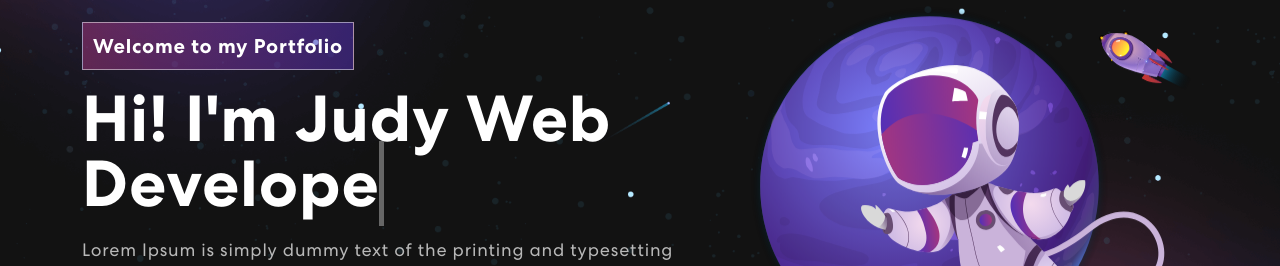
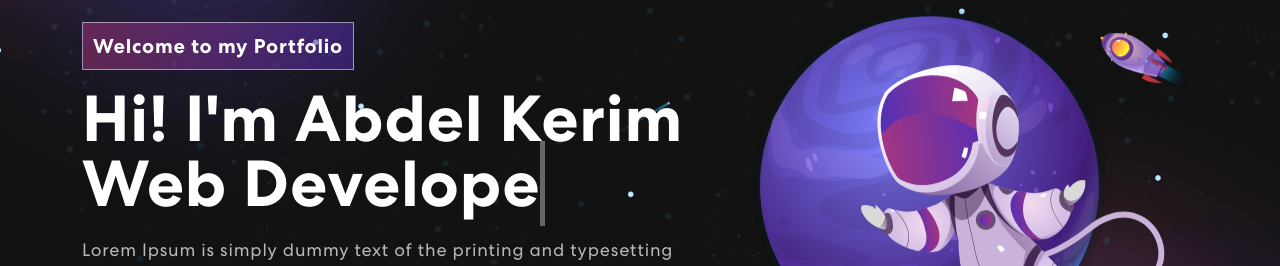
Before and after one commit to AbdelkerimMahfoudh/salah-portfolio, a React (Create React App) app: page / in a window 1280 px wide. Shown: the part 238-504 px from the top of the page. Built offline with nearby package versions, Linux system fonts and the light colour scheme.

Commit message:
adding animate.css

```diff
--- a/package.json
+++ b/package.json
@@ -6,6 +6,8 @@
     "@testing-library/jest-dom": "^5.17.0",
     "@testing-library/react": "^13.4.0",
     "@testing-library/user-event": "^13.5.0",
+    "animate.css": "^4.1.1",
+    "bootstrap": "^5.3.3",
     "mailchimp": "^1.2.1",
     "react": "^18.3.1",
     "react-bootstrap": "^2.10.3",
--- a/src/components/Banner.js
+++ b/src/components/Banner.js
@@ -11,7 +11,7 @@ export const Banner = () => {
   const [text, setText] = useState('');
   const [delta, setDelta] = useState(300 - Math.random() * 100);
   const [index, setIndex] = useState(1);
-  const toRotate = [ "Web Developer", "Web Designer", "UI/UX Designer" ];
+  const toRotate = [ "Web Developer", "Mobile Developer", "UI/UX Designer" ];
   const period = 2000;
 
   useEffect(() => {
@@ -56,7 +56,7 @@ export const Banner = () => {
               {({ isVisible }) =>
                 <div className={isVisible ? "animate__animated animate__fadeIn" : ""}>
                   <span className="tagline">Welcome to my Portfolio</span>
-                  <h1>{`Hi! I'm Judy`} <span className="txt-rotate" dataPeriod="1000" data-rotate='[ "Web Developer", "Web Designer", "UI/UX Designer" ]'><span className="wrap">{text}</span></span></h1>
+                  <h1>{`Hi! I'm Abdel Kerim`} <span className="txt-rotate" dataPeriod="1000" data-rotate='[ "Web Developer", "Mobile Developer", "UI/UX Designer" ]'><span className="wrap">{text}</span></span></h1>
                   <p>Lorem Ipsum is simply dummy text of the printing and typesetting industry. Lorem Ipsum has been the industry's standard dummy text ever since the 1500s, when an unknown printer took a galley of type and scrambled it to make a type specimen book.</p>
                   <button onClick={() => console.log('connect')}>Let’s Connect <ArrowRightCircle size={25} /></button>
                 </div>}
--- a/src/components/contact.js
+++ b/src/components/contact.js
@@ -36,7 +36,7 @@ export const Contact = () => {
     setButtonText("Send");
     let result = await response.json();
     setFormDetails(formInitialDetails);
-    if (result.code == 200) {
+    if (result.code === 200) {
       setStatus({ succes: true, message: 'Message sent successfully'});
     } else {
       setStatus({ succes: false, message: 'Something went wrong, please try again later.'});
```
Also changed, not shown: 1 other file (tests, documents, lock files or other folders).
